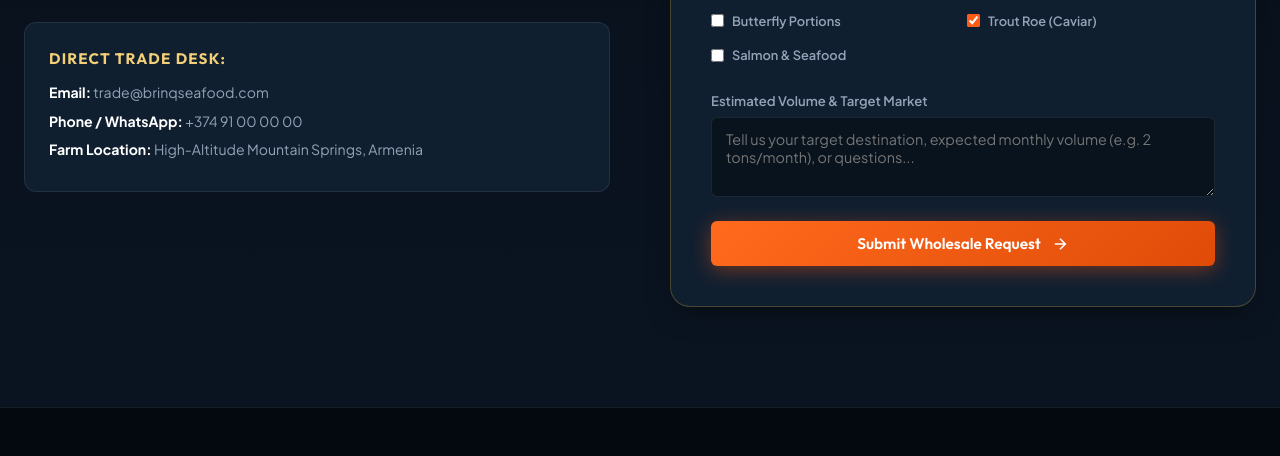
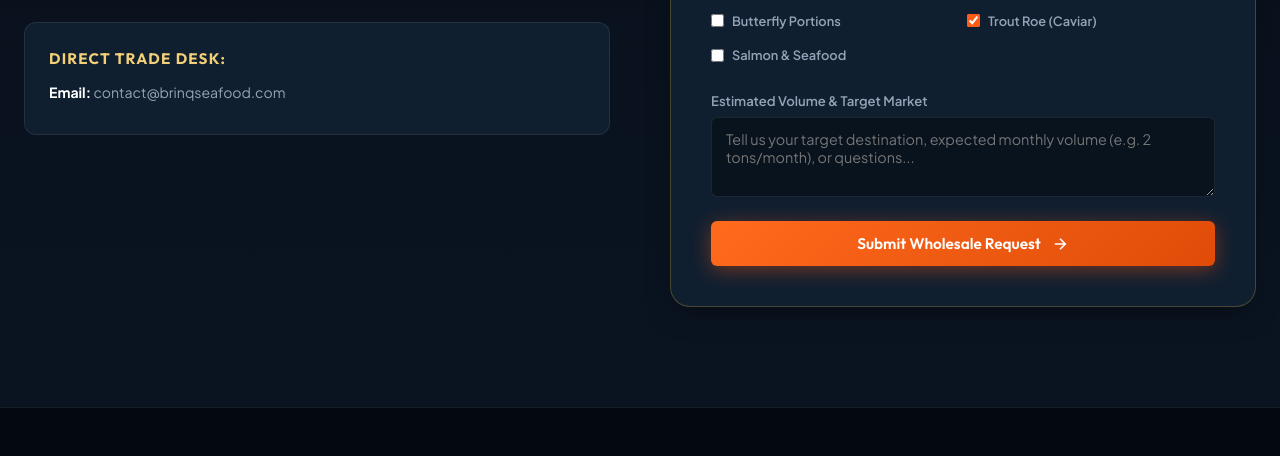
Before and after one commit to Emil0005/FIsh, a plain HTML site: page index.html in a window 1280 px wide. Shown: the part 10655-11111 px from the top of the page. Drawn offline with Linux system fonts and the light colour scheme.

Commit message:
Update contact email to contact@brinqseafood.com and remove phone/location

```diff
--- a/index.html
+++ b/index.html
@@ -1351,9 +1351,7 @@
 
           <div class="contact-direct-box">
             <h4 data-i18n="contact_desk">Direct Trade Desk:</h4>
-            <p><strong data-i18n="contact_email_lbl">Email:</strong> trade@brinqseafood.com</p>
-            <p><strong data-i18n="contact_phone_lbl">Phone / WhatsApp:</strong> +374 91 00 00 00</p>
-            <p><strong data-i18n="contact_location_lbl">Farm Location:</strong> <span data-i18n="contact_location_val">High-Altitude Mountain Springs, Armenia</span></p>
+            <p><strong data-i18n="contact_email_lbl">Email:</strong> <a href="mailto:contact@brinqseafood.com">contact@brinqseafood.com</a></p>
           </div>
         </div>
 
```
